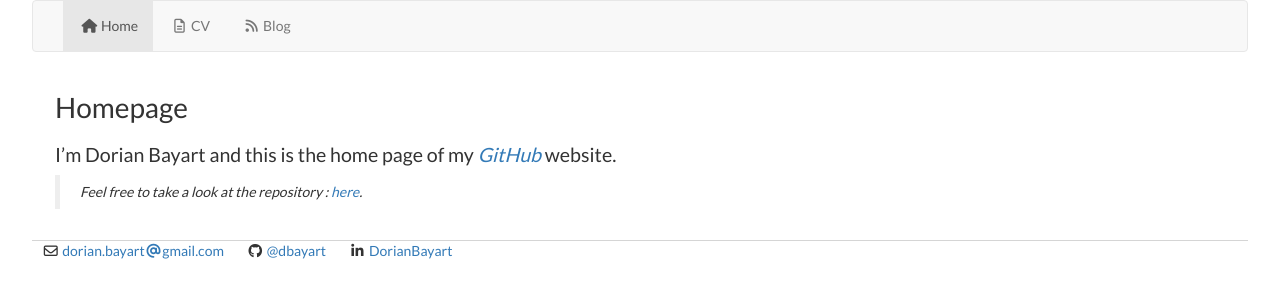
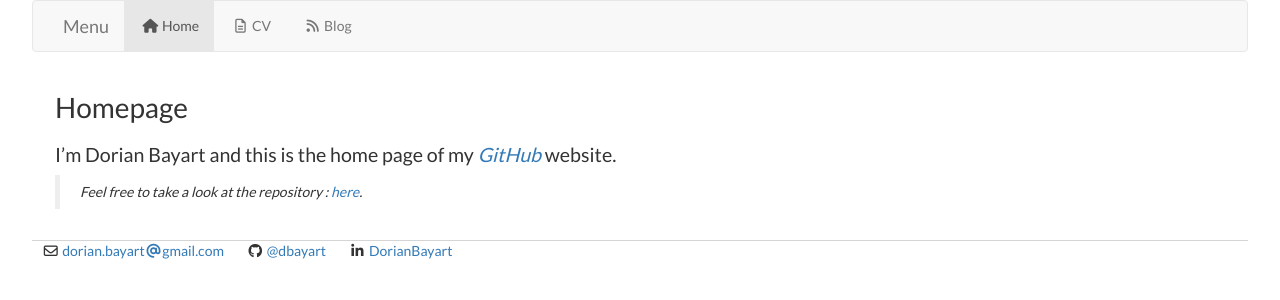
Before and after one commit to dorianbayart/dorianbayart.github.io, a Jekyll site: the page built from index.md, in a window 1280 px wide. Shown: the top 300 px of the page. Built offline with Jekyll 4.4.1, drawn with Linux system fonts in a browser that asks for light colours; nearby versions of some CDN libraries.

Commit message:
Update default.html

```diff
--- a/_layouts/default.html
+++ b/_layouts/default.html
@@ -17,7 +17,17 @@
 	</head>
 	<body>
 		<nav id="nav" class="navbar navbar-default">
-		<div class="container-fluid"><div id="navbar" class="navbar-collapse" aria-expanded="false" style="">
+		<div class="container-fluid">
+			<div id="navbar" class="navbar-collapse" id="bs-navbar-collapse" aria-expanded="false" style="">
+				<div class="navbar-header">
+					<button type="button" class="navbar-toggle collapsed" data-toggle="collapse" data-target="#bs-navbar-collapse" aria-expanded="false">
+						<span class="sr-only">Toggle navigation</span>
+						<span class="icon-bar"></span>
+						<span class="icon-bar"></span>
+						<span class="icon-bar"></span>
+					</button>
+					<a class="navbar-brand" href="#">Menu</a>
+				</div>
 				<ul class="nav navbar-nav">
 					{% assign current = page.url %}
 					<li {% if current == '/' %}class='active'{% endif %}><a href="/index.html">&nbsp;<i class="fa fa-home fa-fw"></i>&nbsp;Home</a></li>
@@ -25,7 +35,8 @@
 					<li {% if current == '/cv/' %}class='active'{% endif %}><a href="/cv">&nbsp;<i class="fa fa-file-text-o fa-fw"></i>&nbsp;CV</a></li>
 					<li {% if current == '/blog/' %}class='active'{% endif %}><a href="/blog">&nbsp;<i class="fa fa-rss fa-fw"></i>&nbsp;Blog</a></li>
 				</ul>
-		</div></div>
+			</div>
+		</div>
 		</nav>
 		<div class="container">
 {{ content }}
```
Lines whose indentation alone changed are shown as unchanged.
